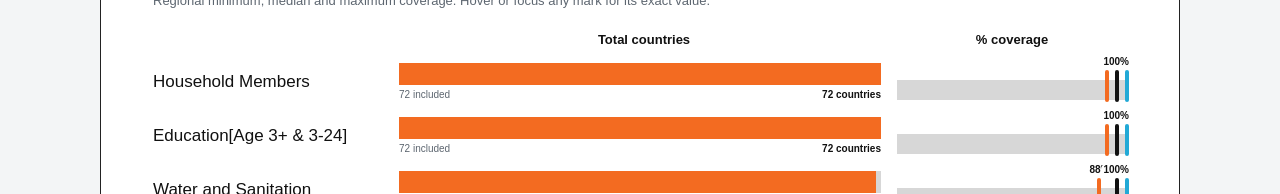
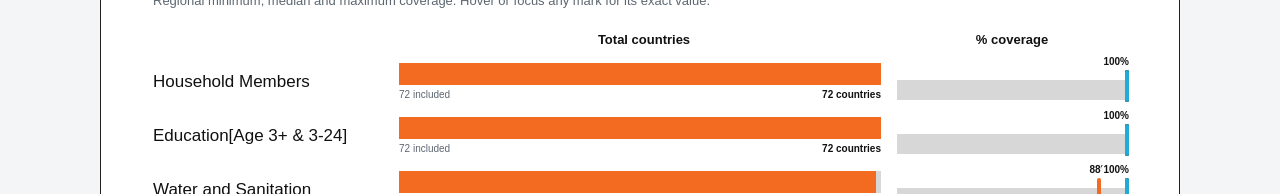
Before and after one commit to cmajorros/MICS-Survey-Topics-Dashboard, a Next.js app: page / in a window 1280 px wide. Shown: the part 606-800 px from the top of the page. Built offline with nearby package versions, Linux system fonts and the light colour scheme.

Commit message:
Overlay equal coverage markers

```diff
--- a/app/MicsDashboard.tsx
+++ b/app/MicsDashboard.tsx
@@ -20,18 +20,6 @@ const BLUE = "#22a9d6";
 const unique = (values: string[]) => [...new Set(values.filter(Boolean))];
 const clamp = (value: number) => Math.max(0, Math.min(100, value));
 const percent = (part: number, total: number) => (total ? Math.round((part / total) * 100) : 0);
-
-function markerShifts(values: number[]) {
-  const shifts = values.map(() => 0);
-  unique(values.map(String)).forEach((value) => {
-    const indexes = values.map((item, index) => item === Number(value) ? index : -1).filter((index) => index >= 0);
-    if (indexes.length < 2) return;
-    const spacing = 10;
-    const start = Number(value) >= 95 ? -(indexes.length - 1) * spacing : Number(value) <= 5 ? 0 : -((indexes.length - 1) * spacing) / 2;
-    indexes.forEach((index, position) => { shifts[index] = start + position * spacing; });
-  });
-  return shifts;
-}
 
 function median(values: number[]) {
   if (!values.length) return 0;
@@ -192,7 +180,6 @@ function OverviewView({ rows, round, setRound }: { rows: MicsRow[]; round: strin
         <div className="coverage-head"><span>Total countries</span><span>% coverage</span></div>
         <div className="coverage-table">
           {coverageRows.map((item) => {
-            const shifts = markerShifts([item.min, item.median, item.max]);
             return <div className="coverage-row" key={item.question}>
               <span className="row-label">{item.question.replace("List of ", "")}</span>
               <DataTooltip block text={`${item.question}: ${item.includedCountries} of ${item.totalCountries} countries include this topic (${item.countryCoverage}%)`}>
@@ -206,9 +193,9 @@ function OverviewView({ rows, round, setRound }: { rows: MicsRow[]; round: strin
                 </div>
               </DataTooltip>
               <div className="dot-range marker-range">
-                <i tabIndex={0} aria-label={`Minimum coverage ${item.min}%`} data-tooltip={`Minimum coverage: ${item.min}%`} className={`coverage-marker marker-orange has-tooltip ${item.min >= 95 ? "at-right" : ""}`} style={{ left: `${clamp(item.min)}%`, marginLeft: shifts[0] }}>{item.min !== item.median && item.min !== item.max && <span>{item.min}%</span>}</i>
-                <i tabIndex={0} aria-label={`Median coverage ${item.median}%`} data-tooltip={`Median coverage: ${item.median}%`} className={`coverage-marker marker-gray has-tooltip ${item.median >= 95 ? "at-right" : ""}`} style={{ left: `${clamp(item.median)}%`, marginLeft: shifts[1] }}>{item.median !== item.max && <span>{item.median}%</span>}</i>
-                <i tabIndex={0} aria-label={`Maximum coverage ${item.max}%`} data-tooltip={`Maximum coverage: ${item.max}%`} className={`coverage-marker marker-blue has-tooltip ${item.max >= 95 ? "at-right" : ""}`} style={{ left: `${clamp(item.max)}%`, marginLeft: shifts[2] }}><span>{item.max}%</span></i>
+                <i tabIndex={0} aria-label={`Minimum coverage ${item.min}%`} data-tooltip={`Minimum coverage: ${item.min}%`} className={`coverage-marker marker-orange has-tooltip ${item.min >= 95 ? "at-right" : ""}`} style={{ left: `${clamp(item.min)}%` }}>{item.min !== item.median && item.min !== item.max && <span>{item.min}%</span>}</i>
+                <i tabIndex={0} aria-label={`Median coverage ${item.median}%`} data-tooltip={`Median coverage: ${item.median}%`} className={`coverage-marker marker-gray has-tooltip ${item.median >= 95 ? "at-right" : ""}`} style={{ left: `${clamp(item.median)}%` }}>{item.median !== item.max && <span>{item.median}%</span>}</i>
+                <i tabIndex={0} aria-label={`Maximum coverage ${item.max}%`} data-tooltip={`Maximum coverage: ${item.max}%`} className={`coverage-marker marker-blue has-tooltip ${item.max >= 95 ? "at-right" : ""}`} style={{ left: `${clamp(item.max)}%` }}><span>{item.max}%</span></i>
               </div>
             </div>;
           })}
```
